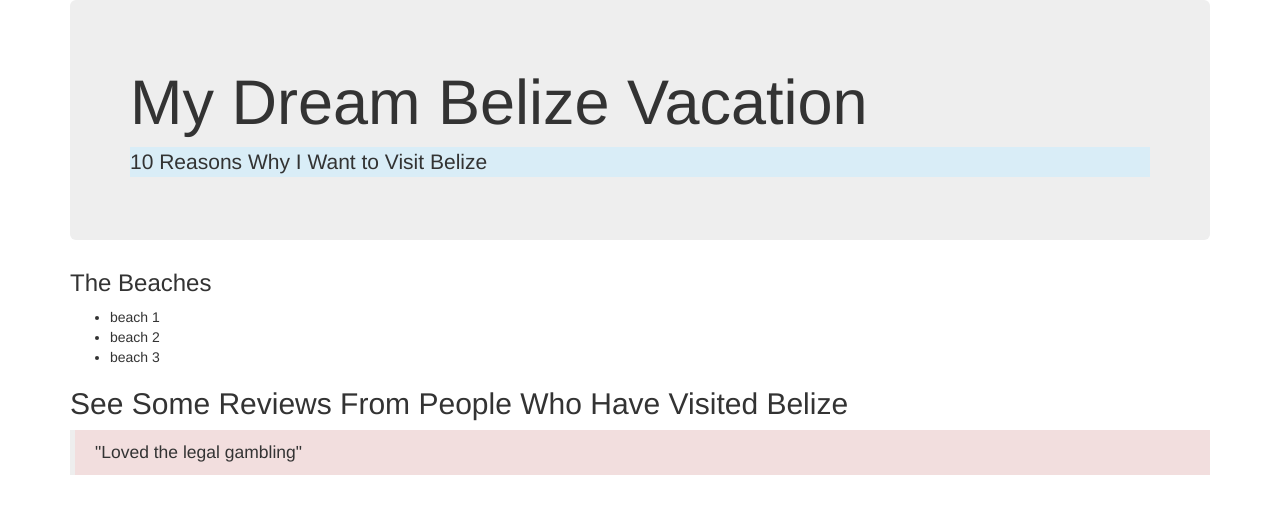
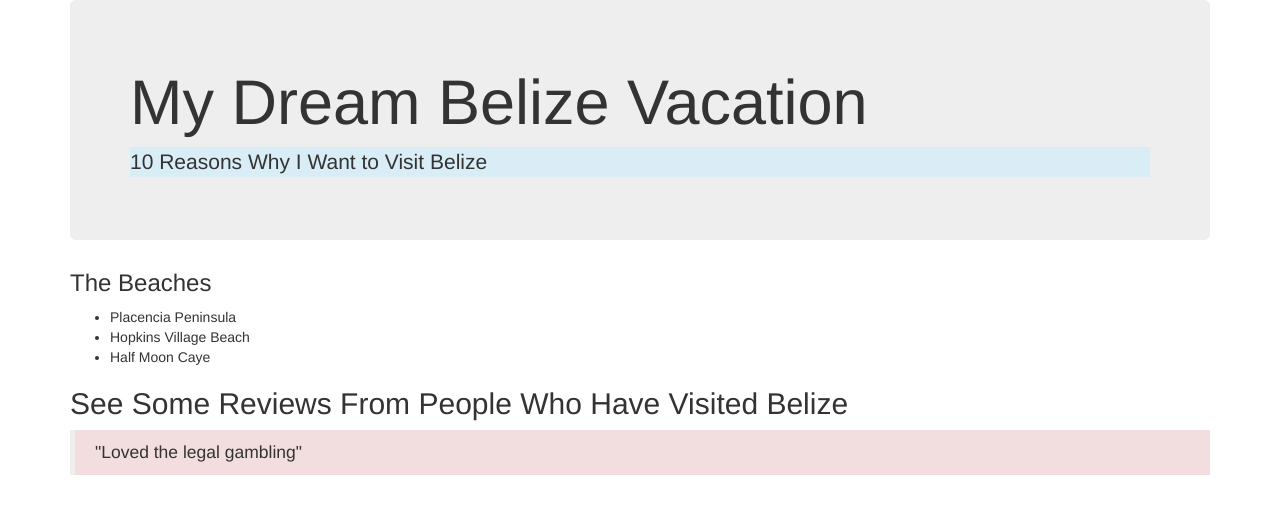
Before and after one commit to jkbutserious/vacation-site, a plain HTML site: page index.html in a window 1280 px wide. Drawn offline with Linux system fonts and the light colour scheme.

Commit message:
Add beaches to list
Co-authored-by: Nikolas Kososik <nikolas.kososik@gmail.com>
Co-authored-by: Jeff Kim <kim2jy@hotmail.com>

```diff
--- a/index.html
+++ b/index.html
@@ -15,9 +15,9 @@
     </div>
     <h3>The Beaches</h3>
     <ul>
-      <li>beach 1</li>
-      <li>beach 2</li>
-      <li>beach 3</li>
+      <li>Placencia Peninsula</li>
+      <li>Hopkins Village Beach</li>
+      <li>Half Moon Caye</li>
     </ul>
     <h2>See Some Reviews From People Who Have Visited Belize</h2>
     <blockquote class="bg-danger">
```
